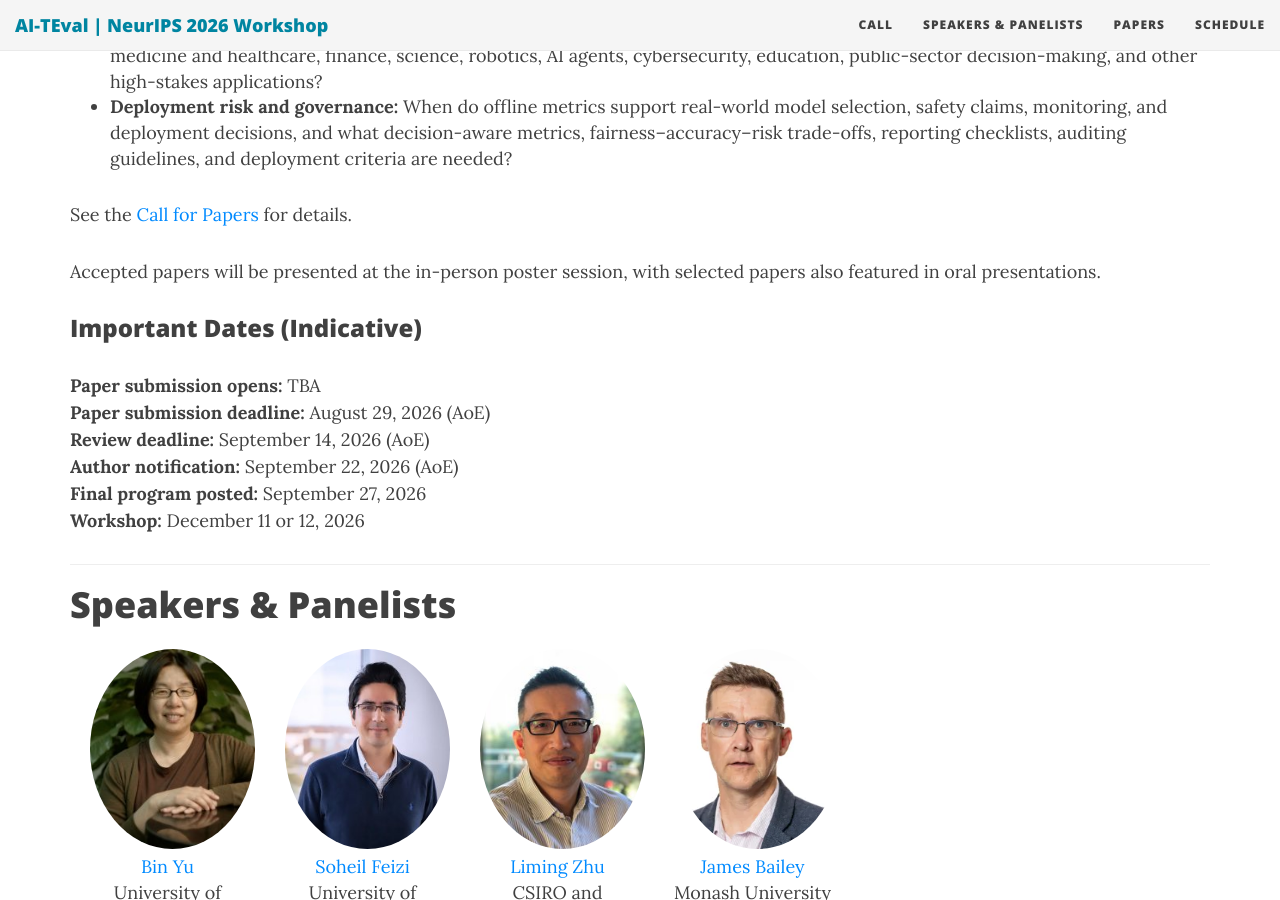
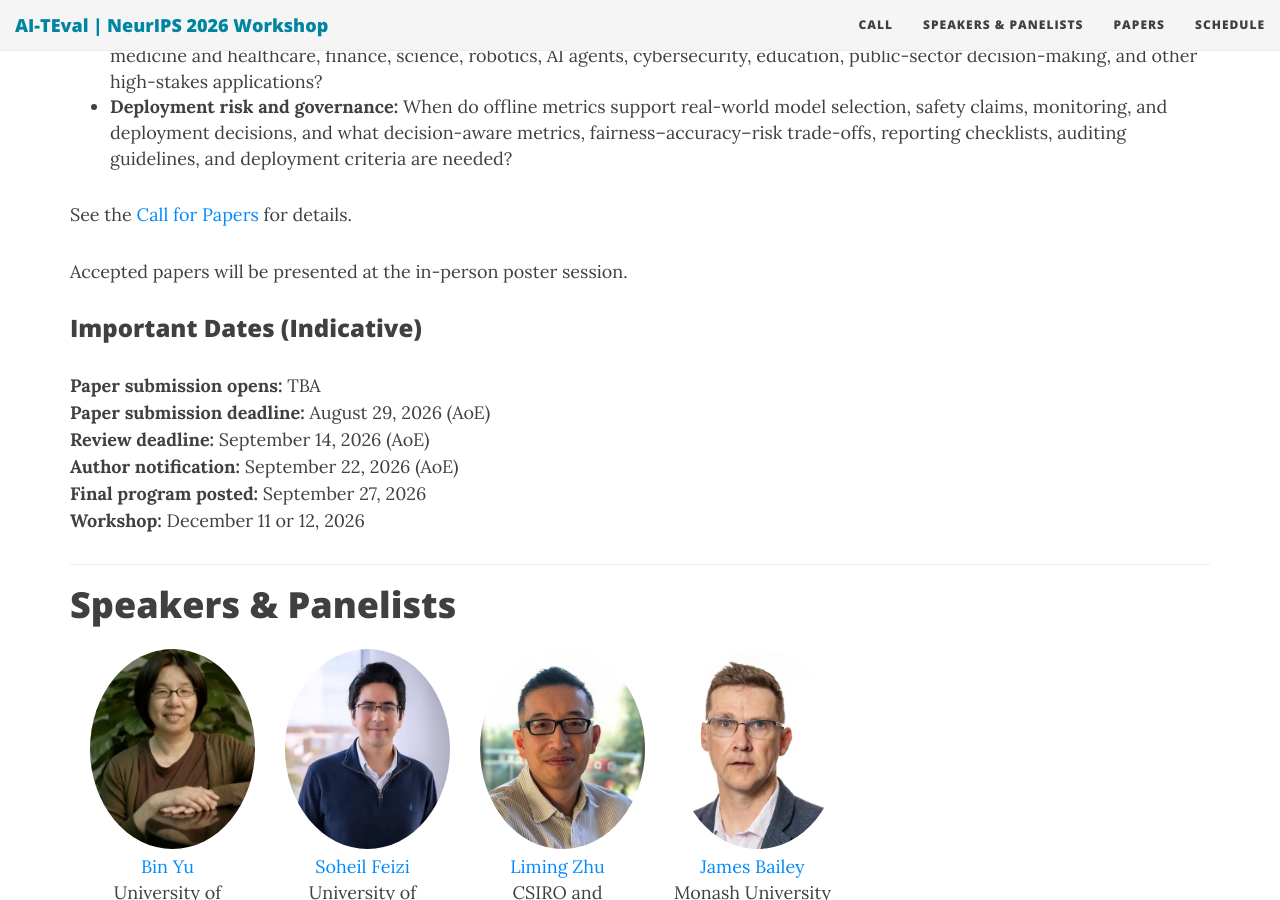
Before and after one commit to AI-TEval/AI-TEval.github.io, a Jekyll site: the page built from index.md, in a window 1280 px wide and 900 px high, scrolled down 1363 px. Built offline with Jekyll 4.4.1, drawn with Linux system fonts in a browser that asks for light colours; nearby versions of some CDN libraries.

Commit message:
Remove oral presentation references

```diff
--- a/index.md
+++ b/index.md
@@ -34,7 +34,7 @@ We invite submissions on topics including, but not limited to:
 
 See the [Call for Papers]({{ site.baseurl }}/cfp/) for details.
 
-Accepted papers will be presented at the in-person poster session, with selected papers also featured in oral presentations.
+Accepted papers will be presented at the in-person poster session.
 
 ### Important Dates (Indicative)
 
```
Also changed, not shown: cfp.md (+1 -1 lines).
